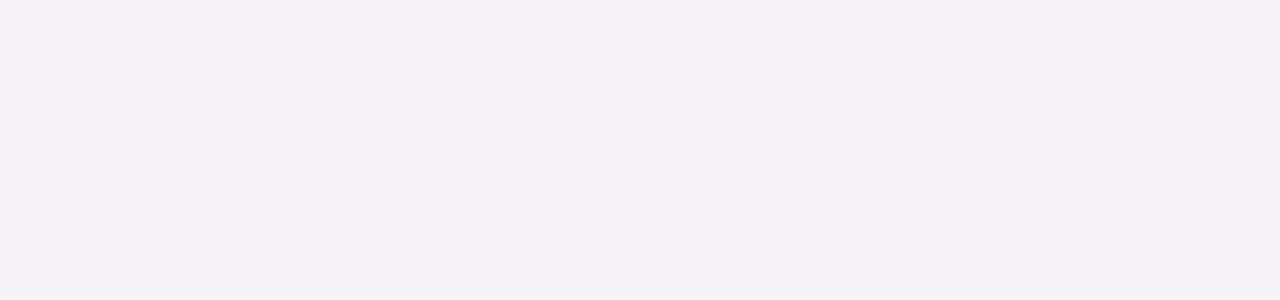
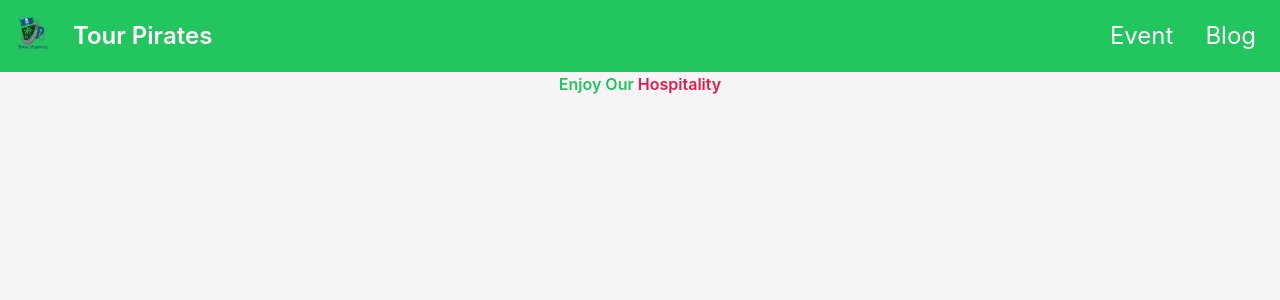
Before and after one commit to tuhin180/tourpirates, a React (Create React App) app: page / in a window 1280 px wide. Shown: the top 300 px of the page. Built offline with nearby package versions, Linux system fonts and the light colour scheme.

Commit message:
header section complete

```diff
--- a/public/index.html
+++ b/public/index.html
@@ -24,7 +24,7 @@
       work correctly both with client-side routing and a non-root public URL.
       Learn how to configure a non-root public URL by running `npm run build`.
     -->
-    <title>React App</title>
+    <title>Tour Pirates</title>
   </head>
   <body>
     <noscript>You need to enable JavaScript to run this app.</noscript>
--- a/src/App.js
+++ b/src/App.js
@@ -1,7 +1,14 @@
 import "./App.css";
+import Event from "./components/Event/Event";
+import Nav from "./components/Navbar/Nav";
 
 function App() {
-  return <div className="App"></div>;
+  return (
+    <div className="App">
+      <Nav></Nav>
+      <Event></Event>
+    </div>
+  );
 }
 
 export default App;
--- /dev/null
+++ b/src/components/Event/Event.js
@@ -0,0 +1,17 @@
+import React from "react";
+
+const Event = () => {
+  return (
+    <div>
+      <h1 className="text-center text-green-500 text 4xl font-semibold">
+        Enjoy Our <span className="text-rose-600">Hospitality</span>
+      </h1>
+      <div>
+        <div className="event-container"></div>
+        <div className="cart-container"></div>
+      </div>
+    </div>
+  );
+};
+
+export default Event;
--- /dev/null
+++ b/src/components/Navbar/Nav.js
@@ -0,0 +1,30 @@
+import React from "react";
+import logo from "../../Utilities/images/tourpirates.png";
+
+const Nav = () => {
+  return (
+    <nav>
+      <div className="navbar bg-green-500">
+        <div className="flex-1">
+          <img className="w-12" src={logo} alt="" />
+          <a className="btn btn-ghost normal-case text-2xl text-white">
+            Tour Pirates
+          </a>
+        </div>
+        <div className="flex-none text-white text-2xl">
+          <ul className="menu menu-horizontal p-0">
+            <li>
+              <a>Event</a>
+            </li>
+
+            <li>
+              <a>Blog</a>
+            </li>
+          </ul>
+        </div>
+      </div>
+    </nav>
+  );
+};
+
+export default Nav;
```
Also changed, not shown: public/product.json (added, +42 -0 lines), src/Utilities/images/tourpirates.png (added), 1 other file (tests, documents, lock files or other folders).
